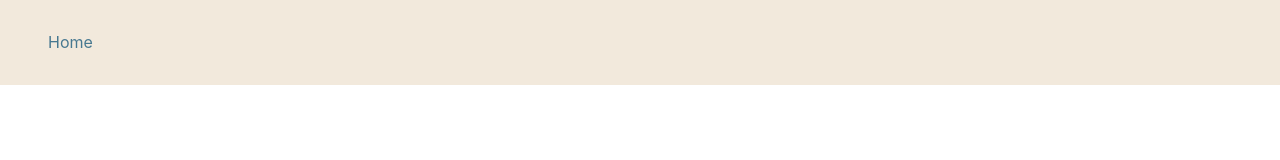
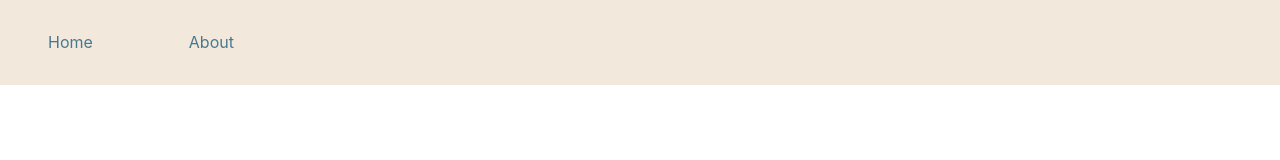
Before and after one commit to e-mar404/my-portfolio, a React (Create React App) app: page / in a window 1280 px wide. Shown: the top 160 px of the page. Built offline with nearby package versions, Linux system fonts and the light colour scheme.

Commit message:
About me routing

```diff
--- a/src/components/Navbar/index.js
+++ b/src/components/Navbar/index.js
@@ -18,6 +18,9 @@ const NavBar = () => {
           <NavLink to='/my-portfolio'>
             Home
           </NavLink>
+          <NavLink to='/about'>
+            About
+          </NavLink>
       </NavMenu>
     </Nav>
   );
```
